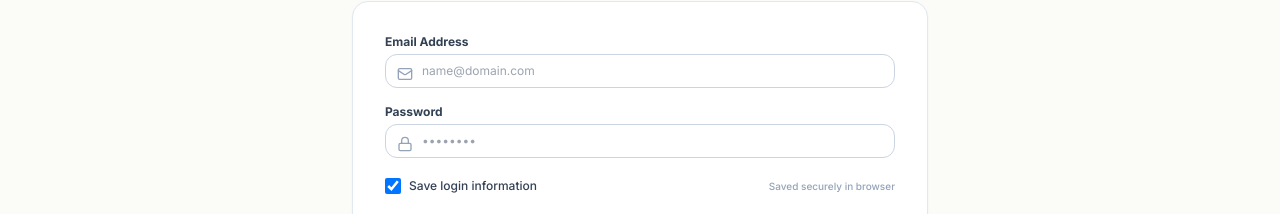
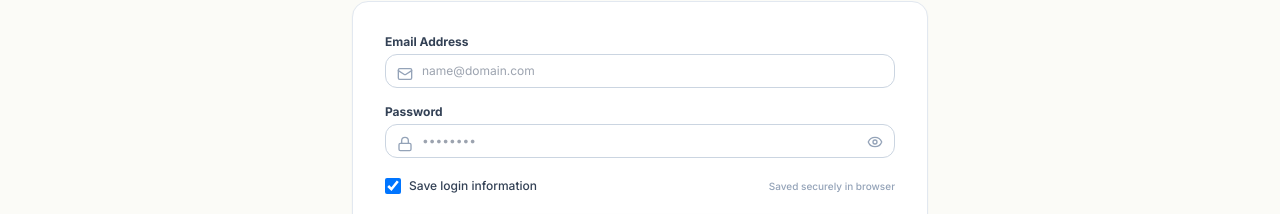
Before and after one commit to Suhani-Tyagi/SIH2026, a React (Vite) app in the folder frontend/: page /login in a window 1280 px wide. Shown: the part 530-744 px from the top of the page. Built offline with nearby package versions, Linux system fonts and the light colour scheme.

Commit message:
fix: prevent password wiping on email input change and add show/hide password toggle

```diff
--- a/frontend/src/pages/LoginPage.tsx
+++ b/frontend/src/pages/LoginPage.tsx
@@ -1,7 +1,7 @@
 import React, { useState, useEffect } from 'react';
 import { useNavigate, Link } from 'react-router-dom';
 import { useAuth } from '../context/AuthContext';
-import { Leaf, Lock, Mail, ArrowRight, AlertCircle, UserCheck, ShieldCheck } from 'lucide-react';
+import { Leaf, Lock, Mail, ArrowRight, AlertCircle, UserCheck, ShieldCheck, Eye, EyeOff } from 'lucide-react';
 
 export const LoginPage: React.FC = () => {
   const { login } = useAuth();
@@ -9,6 +9,7 @@ export const LoginPage: React.FC = () => {
 
   const [email, setEmail] = useState('');
   const [password, setPassword] = useState('');
+  const [showPassword, setShowPassword] = useState(false);
   const [rememberMe, setRememberMe] = useState(true);
   const [autoLoaded, setAutoLoaded] = useState(false);
   const [error, setError] = useState('');
@@ -36,7 +37,6 @@ export const LoginPage: React.FC = () => {
     try {
       const savedEmail = localStorage.getItem('ayush_saved_email');
       if (savedEmail && val.trim().toLowerCase() !== savedEmail.trim().toLowerCase()) {
-        setPassword('');
         setAutoLoaded(false);
       }
     } catch (e) {}
@@ -235,13 +235,21 @@ export const LoginPage: React.FC = () => {
               <div className="relative">
                 <Lock className="w-4 h-4 text-slate-400 absolute left-3 top-3" />
                 <input
-                  type="password"
+                  type={showPassword ? "text" : "password"}
                   value={password}
                   onChange={(e) => setPassword(e.target.value)}
                   placeholder="••••••••"
-                  className="w-full pl-9 pr-3 py-2 text-xs border border-slate-300 rounded-xl focus:ring-2 focus:ring-emerald-600 focus:outline-none"
+                  className="w-full pl-9 pr-10 py-2 text-xs border border-slate-300 rounded-xl focus:ring-2 focus:ring-emerald-600 focus:outline-none"
                   required
                 />
+                <button
+                  type="button"
+                  onClick={() => setShowPassword(!showPassword)}
+                  className="absolute right-3 top-2.5 text-slate-400 hover:text-slate-600 transition-colors focus:outline-none"
+                  title={showPassword ? "Hide Password" : "Show Password"}
+                >
+                  {showPassword ? <EyeOff className="w-4 h-4" /> : <Eye className="w-4 h-4" />}
+                </button>
               </div>
             </div>
 
--- a/frontend/src/pages/RegisterPage.tsx
+++ b/frontend/src/pages/RegisterPage.tsx
@@ -1,7 +1,7 @@
 import React, { useState } from 'react';
 import { useNavigate, Link } from 'react-router-dom';
 import { useAuth } from '../context/AuthContext';
-import { Leaf, User, Mail, Lock, Building, ArrowRight, AlertCircle } from 'lucide-react';
+import { Leaf, User, Mail, Lock, Building, ArrowRight, AlertCircle, Eye, EyeOff } from 'lucide-react';
 
 export const RegisterPage: React.FC = () => {
   const { register } = useAuth();
@@ -12,6 +12,7 @@ export const RegisterPage: React.FC = () => {
   const [name, setName] = useState('');
   const [email, setEmail] = useState('');
   const [password, setPassword] = useState('');
+  const [showPassword, setShowPassword] = useState(false);
   const [institutionName, setInstitutionName] = useState('');
   const [companyName, setCompanyName] = useState('');
   const [degree, setDegree] = useState('BAMS');
@@ -199,15 +200,25 @@ export const RegisterPage: React.FC = () => {
 
               <div>
                 <label className="block text-xs font-bold text-slate-700 mb-1">Password (Min 8 Characters)</label>
+                <div className="relative">
                   <input
-                  type="password"
+                    type={showPassword ? "text" : "password"}
                     value={password}
                     onChange={(e) => setPassword(e.target.value)}
                     placeholder="••••••••"
-                  className="w-full px-3 py-2 text-xs border border-slate-300 rounded-xl focus:ring-2 focus:ring-emerald-600 focus:outline-none"
+                    className="w-full pl-3 pr-10 py-2 text-xs border border-slate-300 rounded-xl focus:ring-2 focus:ring-emerald-600 focus:outline-none"
                     required
                     minLength={8}
                   />
+                  <button
+                    type="button"
+                    onClick={() => setShowPassword(!showPassword)}
+                    className="absolute right-3 top-2.5 text-slate-400 hover:text-slate-600 transition-colors focus:outline-none"
+                    title={showPassword ? "Hide Password" : "Show Password"}
+                  >
+                    {showPassword ? <EyeOff className="w-4 h-4" /> : <Eye className="w-4 h-4" />}
+                  </button>
+                </div>
               </div>
             </div>
 
```
Also changed, not shown: 1 other file (tests, documents, lock files or other folders). Lines whose indentation alone changed are shown as unchanged.
